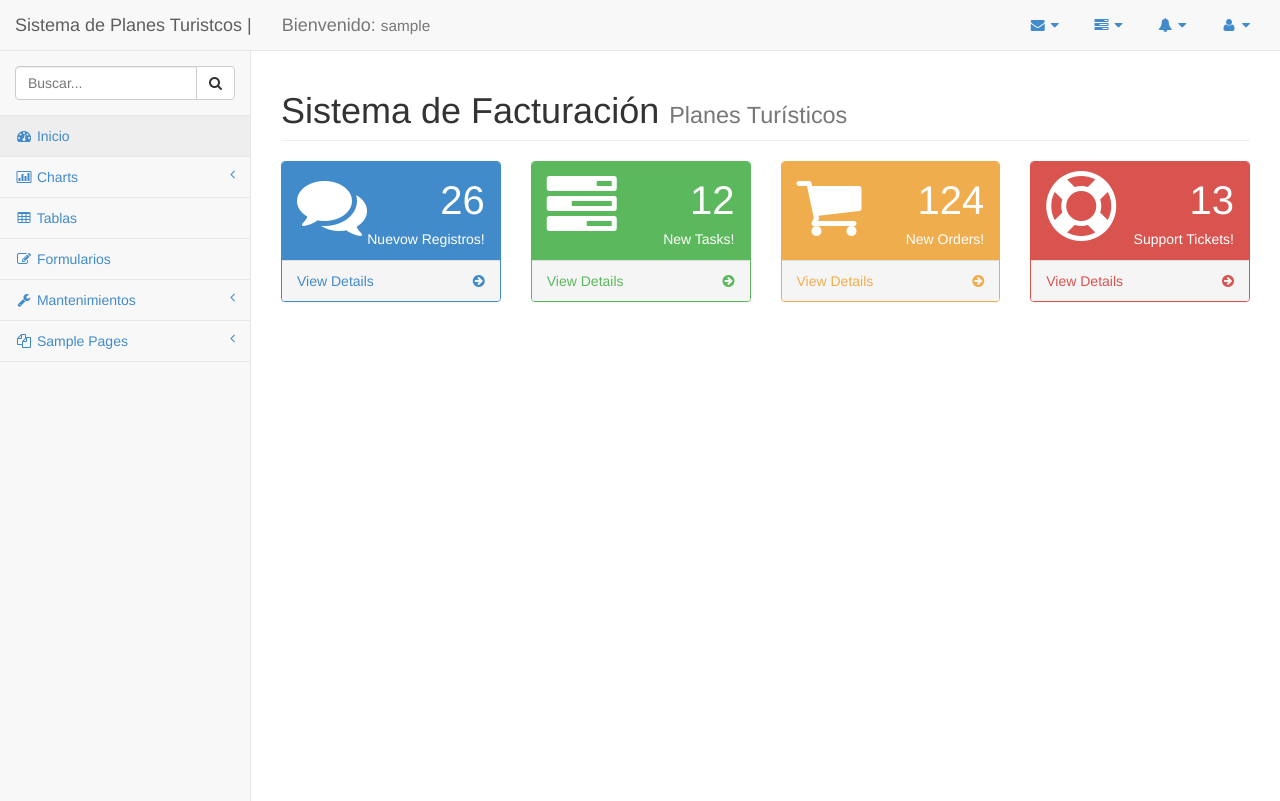
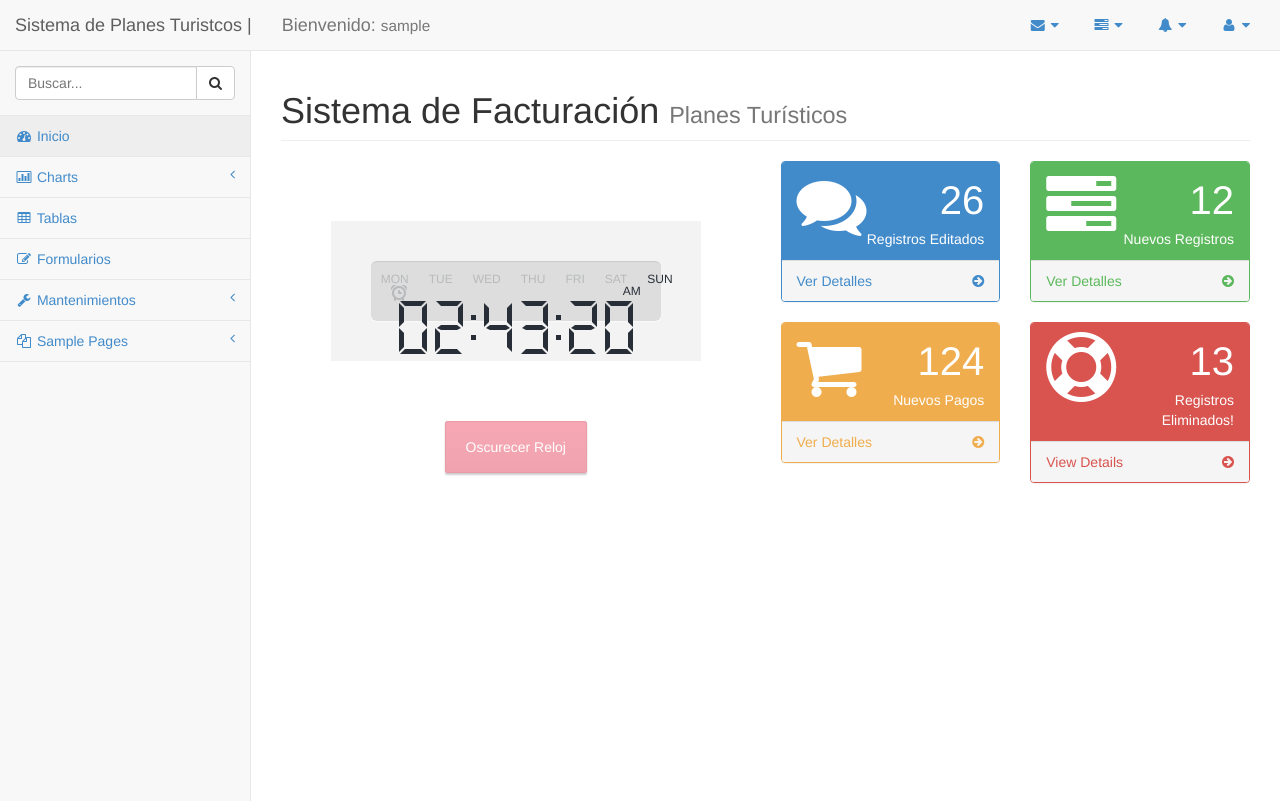
Before and after one commit to stacklast/Interdeco, a PHP site: page /Vista/index.php in a window 1280 px wide. Run offline with PHP 8.4, Linux system fonts and the light colour scheme; the visitor is signed in with stand-in values (Sample User, id 1); some libraries are stand-ins or nearby versions.

Commit message:
Reloj
Se ha agregado un reloj digital en la interfaz de inicio

```diff
--- a/Modelo/SQLConection.class.php
+++ b/Modelo/SQLConection.class.php
@@ -67,7 +67,7 @@ class SQLConection {
 			}
 		$datos = implode (", ", $datos);
 		$query = "UPDATE {$this->table} SET $datos WHERE $campoid ='$id'";
-		echo $query;
+		//echo $query;
 		mysql_query ($query);
 		return $this->validateOperation ();
 		}
--- a/Vista/footer.php
+++ b/Vista/footer.php
@@ -5,6 +5,10 @@
    <!-- /#wrapper -->
    <!-- jQuery Version 1.11.0 -->
     <script src="/github/Interdeco/js/jquery-1.11.0.js"></script>
+
+    <!-- Reloj Digital -->
+    <script src="http://cdnjs.cloudflare.com/ajax/libs/moment.js/2.0.0/moment.min.js"></script>
+    <script src="/github/Interdeco/assets/js/script.js"></script>
 
     <!-- jQuery usuarios.ajax -->
     <script src="/github/Interdeco/js/ajax.js"></script>
--- a/Vista/header.php
+++ b/Vista/header.php
@@ -19,6 +19,8 @@ $domain = "http://".$_SERVER['SERVER_NAME']."/github/Interdeco";
     <meta name="author" content="">
 
     <title>Sistema Interdeco</title>
+        <!-- The main CSS file -->
+        <link href="<?php echo $domain; ?>/assets/css/style.css" rel="stylesheet" />
 
     <!-- Bootstrap Core CSS -->
     <link href="<?php echo $domain; ?>/css/bootstrap.min.css" rel="stylesheet">
--- a/Vista/index.php
+++ b/Vista/index.php
@@ -3,13 +3,25 @@
                 <div class="col-lg-12">
                     <h1 class="page-header">Sistema de Facturación <small>Planes Turísticos</small></h1>
                 </div>
+
                 <!-- /.col-lg-12 -->
-            </div>
-            <div class="usuario">
-
             </div>
             <!-- /.row -->
             <div class="row">
+                <div class="col-lg-6 col-md-8">
+                    <div id="clock" class="light">
+                                <div class="display">
+                                    <div class="weekdays"></div>
+                                    <div class="ampm"></div>
+                                    <div class="alarm"></div>
+                                    <div class="digits"></div>
+                                </div>
+                            </div>
+
+                            <div class="button-holder">
+                                <a class="button">Oscurecer Reloj</a>
+                            </div>
+                </div>
                 <div class="col-lg-3 col-md-6">
                     <div class="panel panel-primary">
                         <div class="panel-heading">
@@ -19,13 +31,13 @@
                                 </div>
                                 <div class="col-xs-9 text-right">
                                     <div class="huge">26</div>
-                                    <div>Nuevow Registros!</div>
+                                    <div>Registros Editados</div>
                                 </div>
                             </div>
                         </div>
                         <a href="#">
                             <div class="panel-footer">
-                                <span class="pull-left">View Details</span>
+                                <span class="pull-left">Ver Detalles</span>
                                 <span class="pull-right"><i class="fa fa-arrow-circle-right"></i></span>
                                 <div class="clearfix"></div>
                             </div>
@@ -41,13 +53,13 @@
                                 </div>
                                 <div class="col-xs-9 text-right">
                                     <div class="huge">12</div>
-                                    <div>New Tasks!</div>
+                                    <div>Nuevos Registros</div>
                                 </div>
                             </div>
                         </div>
                         <a href="#">
                             <div class="panel-footer">
-                                <span class="pull-left">View Details</span>
+                                <span class="pull-left">Ver Detalles</span>
                                 <span class="pull-right"><i class="fa fa-arrow-circle-right"></i></span>
                                 <div class="clearfix"></div>
                             </div>
@@ -63,13 +75,13 @@
                                 </div>
                                 <div class="col-xs-9 text-right">
                                     <div class="huge">124</div>
-                                    <div>New Orders!</div>
+                                    <div>Nuevos Pagos</div>
                                 </div>
                             </div>
                         </div>
                         <a href="#">
                             <div class="panel-footer">
-                                <span class="pull-left">View Details</span>
+                                <span class="pull-left">Ver Detalles</span>
                                 <span class="pull-right"><i class="fa fa-arrow-circle-right"></i></span>
                                 <div class="clearfix"></div>
                             </div>
@@ -85,7 +97,7 @@
                                 </div>
                                 <div class="col-xs-9 text-right">
                                     <div class="huge">13</div>
-                                    <div>Support Tickets!</div>
+                                    <div>Registros Eliminados!</div>
                                 </div>
                             </div>
                         </div>
--- /dev/null
+++ b/assets/css/style.css
@@ -0,0 +1,495 @@
+/*-------------------------
+	Simple reset
+--------------------------*/
+
+
+*{
+	margin:0;
+	padding:0;
+}
+
+
+/*-------------------------
+	General Styles
+--------------------------*/
+
+
+html{
+	background:url('../img/bg.jpg') #dbe4e6;
+	overflow:hidden;
+}
+
+body{
+	font:15px/1.3 Arial, sans-serif;
+	color: #4f4f4f;
+	z-index:1;
+}
+
+a, a:visited {
+	outline:none;
+	color:#389dc1;
+}
+
+a:hover{
+	text-decoration:none;
+}
+
+section, footer, header, aside{
+	display: block;
+}
+
+
+/*-------------------------
+	The clocks
+--------------------------*/
+
+
+#clock{
+	width:370px;
+	padding:40px;
+	margin:60px auto 60px;
+	position:relative;
+}
+
+#clock:after{
+	content:'';
+	position:absolute;
+	width:400px;
+	height:20px;
+	border-radius:100%;
+	left:50%;
+	margin-left:-200px;
+	bottom:2px;
+	z-index:-1;
+}
+
+
+#clock .display{
+	text-align:center;
+	padding: 40px 20px 20px;
+	border-radius:6px;
+	position:relative;
+	height: 54px;
+}
+
+
+/*-------------------------
+	Light color theme
+--------------------------*/
+
+
+#clock.light{
+	background-color:#f3f3f3;
+	color:#272e38;
+}
+
+#clock.light:after{
+	box-shadow:0 4px 10px rgba(0,0,0,0.15);
+}
+
+#clock.light .digits div span{
+	background-color:#272e38;
+	border-color:#272e38;
+}
+
+#clock.light .digits div.dots:before,
+#clock.light .digits div.dots:after{
+	background-color:#272e38;
+}
+
+#clock.light .alarm{
+	background:url('../img/alarm_light.jpg');
+}
+
+#clock.light .display{
+	background-color:#dddddd;
+	box-shadow:0 1px 1px rgba(0,0,0,0.08) inset, 0 1px 1px #fafafa;
+}
+
+
+/*-------------------------
+	Dark color theme
+--------------------------*/
+
+
+#clock.dark{
+	background-color:#272e38;
+	color:#cacaca;
+}
+
+#clock.dark:after{
+	box-shadow:0 4px 10px rgba(0,0,0,0.3);
+}
+
+#clock.dark .digits div span{
+	background-color:#cacaca;
+	border-color:#cacaca;
+}
+
+#clock.dark .alarm{
+	background:url('../img/alarm_dark.jpg');
+}
+
+#clock.dark .display{
+	background-color:#0f1620;
+	box-shadow:0 1px 1px rgba(0,0,0,0.08) inset, 0 1px 1px #2d3642;
+}
+
+#clock.dark .digits div.dots:before,
+#clock.dark .digits div.dots:after{
+	background-color:#cacaca;
+}
+
+
+/*-------------------------
+	The Digits
+--------------------------*/
+
+
+#clock .digits div{
+	text-align:left;
+	position:relative;
+	width: 28px;
+	height:50px;
+	display:inline-block;
+	margin:0 4px;
+}
+
+#clock .digits div span{
+	opacity:0;
+	position:absolute;
+
+	-webkit-transition:0.25s;
+	-moz-transition:0.25s;
+	transition:0.25s;
+}
+
+#clock .digits div span:before,
+#clock .digits div span:after{
+	content:'';
+	position:absolute;
+	width:0;
+	height:0;
+	border:5px solid transparent;
+}
+
+#clock .digits .d1{			height:5px;width:16px;top:0;left:6px;}
+#clock .digits .d1:before{	border-width:0 5px 5px 0;border-right-color:inherit;left:-5px;}
+#clock .digits .d1:after{	border-width:0 0 5px 5px;border-left-color:inherit;right:-5px;}
+
+#clock .digits .d2{			height:5px;width:16px;top:24px;left:6px;}
+#clock .digits .d2:before{	border-width:3px 4px 2px;border-right-color:inherit;left:-8px;}
+#clock .digits .d2:after{	border-width:3px 4px 2px;border-left-color:inherit;right:-8px;}
+
+#clock .digits .d3{			height:5px;width:16px;top:48px;left:6px;}
+#clock .digits .d3:before{	border-width:5px 5px 0 0;border-right-color:inherit;left:-5px;}
+#clock .digits .d3:after{	border-width:5px 0 0 5px;border-left-color:inherit;right:-5px;}
+
+#clock .digits .d4{			width:5px;height:14px;top:7px;left:0;}
+#clock .digits .d4:before{	border-width:0 5px 5px 0;border-bottom-color:inherit;top:-5px;}
+#clock .digits .d4:after{	border-width:0 0 5px 5px;border-left-color:inherit;bottom:-5px;}
+
+#clock .digits .d5{			width:5px;height:14px;top:7px;right:0;}
+#clock .digits .d5:before{	border-width:0 0 5px 5px;border-bottom-color:inherit;top:-5px;}
+#clock .digits .d5:after{	border-width:5px 0 0 5px;border-top-color:inherit;bottom:-5px;}
+
+#clock .digits .d6{			width:5px;height:14px;top:32px;left:0;}
+#clock .digits .d6:before{	border-width:0 5px 5px 0;border-bottom-color:inherit;top:-5px;}
+#clock .digits .d6:after{	border-width:0 0 5px 5px;border-left-color:inherit;bottom:-5px;}
+
+#clock .digits .d7{			width:5px;height:14px;top:32px;right:0;}
+#clock .digits .d7:before{	border-width:0 0 5px 5px;border-bottom-color:inherit;top:-5px;}
+#clock .digits .d7:after{	border-width:5px 0 0 5px;border-top-color:inherit;bottom:-5px;}
+
+
+/* 1 */
+
+#clock .digits div.one .d5,
+#clock .digits div.one .d7{
+	opacity:1;
+}
+
+/* 2 */
+
+#clock .digits div.two .d1,
+#clock .digits div.two .d5,
+#clock .digits div.two .d2,
+#clock .digits div.two .d6,
+#clock .digits div.two .d3{
+	opacity:1;
+}
+
+/* 3 */
+
+#clock .digits div.three .d1,
+#clock .digits div.three .d5,
+#clock .digits div.three .d2,
+#clock .digits div.three .d7,
+#clock .digits div.three .d3{
+	opacity:1;
+}
+
+/* 4 */
+
+#clock .digits div.four .d5,
+#clock .digits div.four .d2,
+#clock .digits div.four .d4,
+#clock .digits div.four .d7{
+	opacity:1;
+}
+
+/* 5 */
+
+#clock .digits div.five .d1,
+#clock .digits div.five .d2,
+#clock .digits div.five .d4,
+#clock .digits div.five .d3,
+#clock .digits div.five .d7{
+	opacity:1;
+}
+
+/* 6 */
+
+#clock .digits div.six .d1,
+#clock .digits div.six .d2,
+#clock .digits div.six .d4,
+#clock .digits div.six .d3,
+#clock .digits div.six .d6,
+#clock .digits div.six .d7{
+	opacity:1;
+}
+
+
+/* 7 */
+
+#clock .digits div.seven .d1,
+#clock .digits div.seven .d5,
+#clock .digits div.seven .d7{
+	opacity:1;
+}
+
+/* 8 */
+
+#clock .digits div.eight .d1,
+#clock .digits div.eight .d2,
+#clock .digits div.eight .d3,
+#clock .digits div.eight .d4,
+#clock .digits div.eight .d5,
+#clock .digits div.eight .d6,
+#clock .digits div.eight .d7{
+	opacity:1;
+}
+
+/* 9 */
+
+#clock .digits div.nine .d1,
+#clock .digits div.nine .d2,
+#clock .digits div.nine .d3,
+#clock .digits div.nine .d4,
+#clock .digits div.nine .d5,
+#clock .digits div.nine .d7{
+	opacity:1;
+}
+
+/* 0 */
+
+#clock .digits div.zero .d1,
+#clock .digits div.zero .d3,
+#clock .digits div.zero .d4,
+#clock .digits div.zero .d5,
+#clock .digits div.zero .d6,
+#clock .digits div.zero .d7{
+	opacity:1;
+}
+
+
+/* The dots */
+
+#clock .digits div.dots{
+	width:5px;
+}
+
+#clock .digits div.dots:before,
+#clock .digits div.dots:after{
+	width:5px;
+	height:5px;
+	content:'';
+	position:absolute;
+	left:0;
+	top:14px;
+}
+
+#clock .digits div.dots:after{
+	top:34px;
+}
+
+
+/*-------------------------
+	The Alarm
+--------------------------*/
+
+
+#clock .alarm{
+	width:16px;
+	height:16px;
+	bottom:20px;
+	background:url('../img/alarm_light.jpg');
+	position:absolute;
+	opacity:0.2;
+}
+
+#clock .alarm.active{
+	opacity:1;
+}
+
+
+/*-------------------------
+	Weekdays
+--------------------------*/
+
+
+#clock .weekdays{
+	font-size:12px;
+	position:absolute;
+	width:100%;
+	top:10px;
+	left:0;
+	text-align:center;
+}
+
+
+#clock .weekdays span{
+	opacity:0.2;
+	padding:0 10px;
+}
+
+#clock .weekdays span.active{
+	opacity:1;
+}
+
+
+/*-------------------------
+		AM/PM
+--------------------------*/
+
+
+#clock .ampm{
+	position:absolute;
+	bottom:20px;
+	right:20px;
+	font-size:12px;
+}
+
+
+/*-------------------------
+		Button
+--------------------------*/
+
+
+.button-holder{
+	text-align:center;
+	padding-bottom:100px;
+}
+
+a.button{
+	background-color:#f6a7b3;
+
+	background-image:-webkit-linear-gradient(top, #f6a7b3, #f0a3af);
+	background-image:-moz-linear-gradient(top, #f6a7b3, #f0a3af);
+	background-image:linear-gradient(top, #f6a7b3, #f0a3af);
+
+	border:1px solid #eb9ba7;
+	border-radius:2px;
+
+	box-shadow:0 2px 2px #ccc;
+
+	color:#fff;
+	text-decoration: none !important;
+	padding:15px 20px;
+	display:inline-block;
+	cursor:pointer;
+}
+
+a.button:hover{
+	opacity:0.9;
+}
+
+
+/*----------------------------
+	The Demo Footer
+-----------------------------*/
+
+
+footer{
+
+	width: 770px;
+	font: normal 16px Arial, Helvetica, sans-serif;
+	padding: 15px 35px;
+	position: fixed;
+	bottom: 0;
+	left: 50%;
+	margin-left: -420px;
+
+	background-color:#1f1f1f;
+
+	background-image:-webkit-linear-gradient(top, #1f1f1f, #101010);
+	background-image:-moz-linear-gradient(top, #1f1f1f, #101010);
+	background-image:linear-gradient(top, #1f1f1f, #101010);
+
+	border-radius:2px 2px 0 0;
+
+	box-shadow: 0 -1px 4px rgba(0,0,0,0.4);
+	z-index:1;
+}
+
+footer a.tz{
+	font-weight:normal;
+	font-size:16px !important;
+	text-decoration:none !important;
+	display:block;
+	margin-right: 300px;
+	text-overflow:ellipsis;
+	white-space: nowrap;
+	color:#bfbfbf !important;
+	z-index:1;
+}
+
+footer a.tz:before{
+	content: '';
+	background: url('http://cdn.tutorialzine.com/misc/enhance/v2_footer_bg.png') no-repeat 0 -53px;
+	width: 138px;
+	height: 20px;
+	display: inline-block;
+	position: relative;
+	bottom: -3px;
+}
+
+footer .close{
+	position: absolute;
+	cursor: pointer;
+	width: 8px;
+	height: 8px;
+	background: url('http://cdn.tutorialzine.com/misc/enhance/v2_footer_bg.png') no-repeat 0 0px;
+	top:10px;
+	right:10px;
+	z-index: 3;
+}
+
+footer #tzine-actions{
+	position: absolute;
+	top: 8px;
+	width: 500px;
+	right: 50%;
+	margin-right: -650px;
+	text-align: right;
+	z-index: 2;
+}
+
+footer #tzine-actions iframe{
+	display: inline-block;
+	height: 21px;
+	width: 95px;
+	position: relative;
+	float: left;
+	margin-top: 11px;
+}
--- /dev/null
+++ b/assets/js/script.js
@@ -0,0 +1,107 @@
+$(function(){
+
+	// Cache some selectors
+
+	var clock = $('#clock'),
+		alarm = clock.find('.alarm'),
+		ampm = clock.find('.ampm');
+
+	// Map digits to their names (this will be an array)
+	var digit_to_name = 'zero one two three four five six seven eight nine'.split(' ');
+
+	// This object will hold the digit elements
+	var digits = {};
+
+	// Positions for the hours, minutes, and seconds
+	var positions = [
+		'h1', 'h2', ':', 'm1', 'm2', ':', 's1', 's2'
+	];
+
+	// Generate the digits with the needed markup,
+	// and add them to the clock
+
+	var digit_holder = clock.find('.digits');
+
+	$.each(positions, function(){
+
+		if(this == ':'){
+			digit_holder.append('<div class="dots">');
+		}
+		else{
+
+			var pos = $('<div>');
+
+			for(var i=1; i<8; i++){
+				pos.append('<span class="d' + i + '">');
+			}
+
+			// Set the digits as key:value pairs in the digits object
+			digits[this] = pos;
+
+			// Add the digit elements to the page
+			digit_holder.append(pos);
+		}
+
+	});
+
+	// Add the weekday names
+
+	var weekday_names = 'MON TUE WED THU FRI SAT SUN'.split(' '),
+		weekday_holder = clock.find('.weekdays');
+
+	$.each(weekday_names, function(){
+		weekday_holder.append('<span>' + this + '</span>');
+	});
+
+	var weekdays = clock.find('.weekdays span');
+
+
+	// Run a timer every second and update the clock
+
+	(function update_time(){
+
+		// Use moment.js to output the current time as a string
+		// hh is for the hours in 12-hour format,
+		// mm - minutes, ss-seconds (all with leading zeroes),
+		// d is for day of week and A is for AM/PM
+
+		var now = moment().format("hhmmssdA");
+
+		digits.h1.attr('class', digit_to_name[now[0]]);
+		digits.h2.attr('class', digit_to_name[now[1]]);
+		digits.m1.attr('class', digit_to_name[now[2]]);
+		digits.m2.attr('class', digit_to_name[now[3]]);
+		digits.s1.attr('class', digit_to_name[now[4]]);
+		digits.s2.attr('class', digit_to_name[now[5]]);
+
+		// The library returns Sunday as the first day of the week.
+		// Stupid, I know. Lets shift all the days one position down,
+		// and make Sunday last
+
+		var dow = now[6];
+		dow--;
+
+		// Sunday!
+		if(dow < 0){
+			// Make it last
+			dow = 6;
+		}
+
+		// Mark the active day of the week
+		weekdays.removeClass('active').eq(dow).addClass('active');
+
+		// Set the am/pm text:
+		ampm.text(now[7]+now[8]);
+
+		// Schedule this function to be run again in 1 sec
+		setTimeout(update_time, 1000);
+
+	})();
+
+	// Switch the theme
+
+	$('a.button').click(function(){
+		clock.toggleClass('light dark');
+	});
+
+});
```
Also changed, not shown: assets/img/alarm_dark.jpg (added), assets/img/alarm_light.jpg (added), assets/img/bg.jpg (added).
